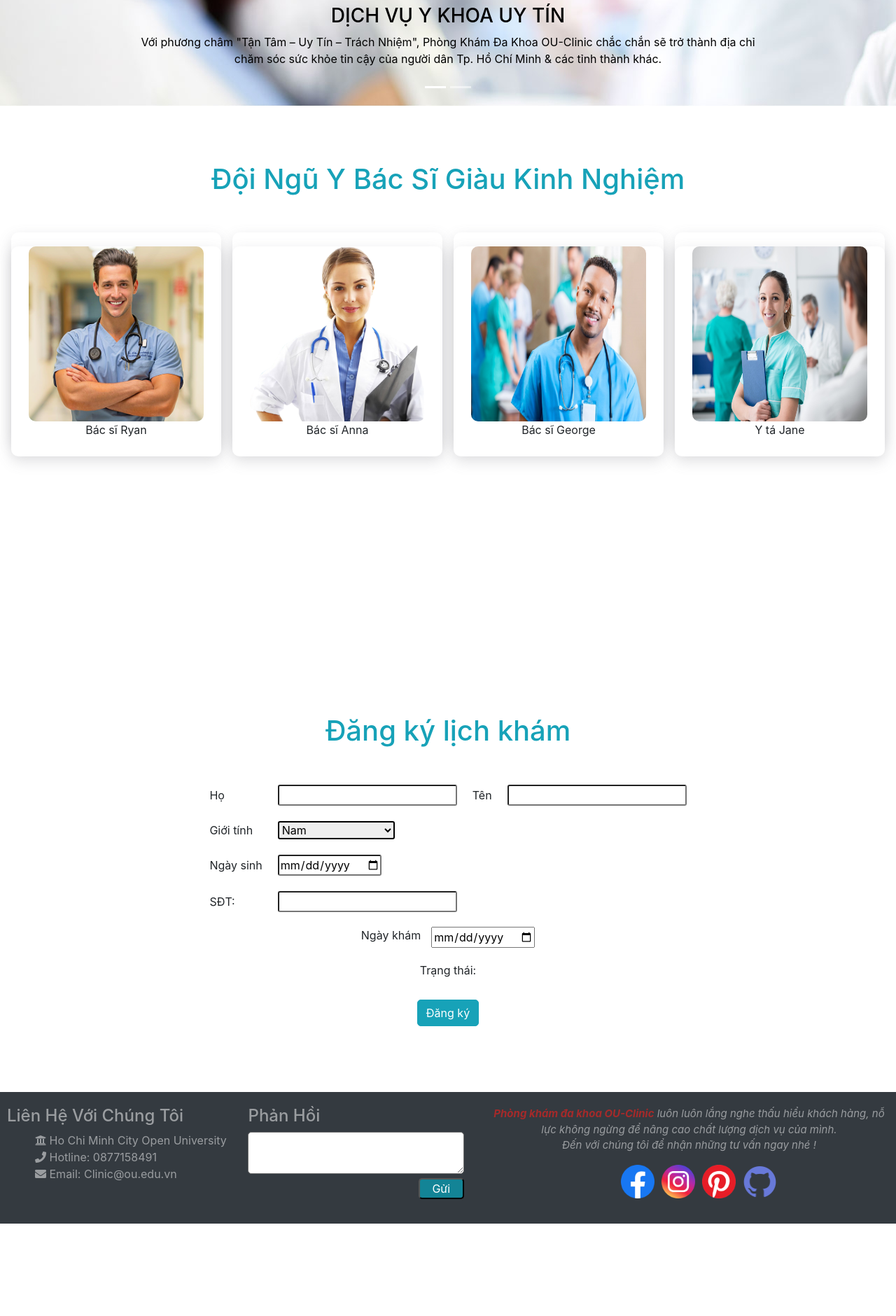
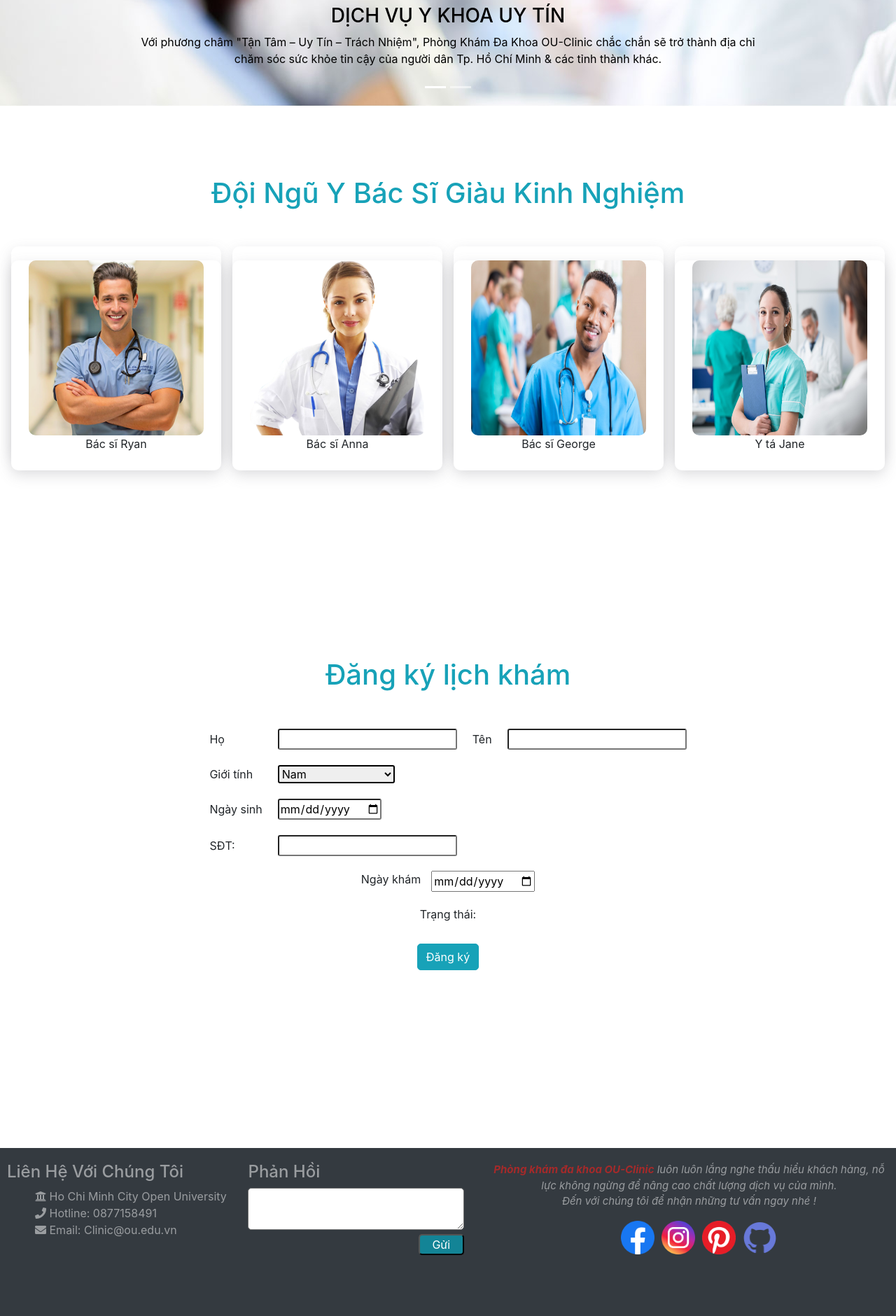
Before and after one commit to HuyNguyenDinh/CNPM, a Flask app: page / in a window 1280 px wide. Shown: the part 578-2458 px from the top of the page at 70% size. Before the commit the page ends 2326 px from the top, so only its background shows below. Run offline with Flask 2, Linux system fonts and the light colour scheme; some libraries are stand-ins or nearby versions.

Commit message:
edit css js

```diff
--- a/clinicapp/static/css/style.css
+++ b/clinicapp/static/css/style.css
@@ -50,6 +50,7 @@ footer{
 div.allfoot{
     display: flex;
     padding: 20px 10px;
+    height: 30vh;
 }
 textarea {
     width: 95%;
@@ -105,7 +106,7 @@ ul.social li img{
 .ve-chung-toi {
     text-align: center;
     min-height: 86vh;
-    margin-top: 80px;
+    padding-top: 100px;
 }
 
 .ve-chung-toi-picture {
@@ -133,7 +134,7 @@ ul.social li img{
 /* dang ky kham benh */
 .dang-ky-kham-benh {
     padding-top: 100px;
-    height: 80vh;
+    height: 100vh;
 }
 .dang-ky-kham-benh h1 {
     text-align: center;
--- a/clinicapp/static/js/script.js
+++ b/clinicapp/static/js/script.js
@@ -52,16 +52,3 @@ element.addEventListener('click',()=>{
     element.classList.remove("pay-the-bill_unpaid");
     })
 })
-
-//Go to top
-window.onscroll = function() {scrollFunction()};
-function scrollFunction() {
-  if (document.body.scrollTop > 40 || document.documentElement.scrollTop > 40) {
-    document.querySelector(".button-go-to-top").style.display = "block";
-  } else {
-    document.querySelector(".button-go-to-top").style.display = "none";
-  }
-}
-function topFunction() {
-  document.documentElement.scrollTop = 0;
-}
--- a/clinicapp/templates/index.html
+++ b/clinicapp/templates/index.html
@@ -131,4 +131,17 @@
 <a class="button-go-to-top" onclick="topFunction()">
     Go to top
 </a>
+<script>
+    window.onscroll = function() {scrollFunction()};
+    function scrollFunction() {
+      if (document.body.scrollTop > 40 || document.documentElement.scrollTop > 40) {
+        document.querySelector(".button-go-to-top").style.display = "block";
+      } else {
+        document.querySelector(".button-go-to-top").style.display = "none";
+      }
+    }
+    function topFunction() {
+      document.documentElement.scrollTop = 0;
+    }
+</script>
 {%endblock%}
```
